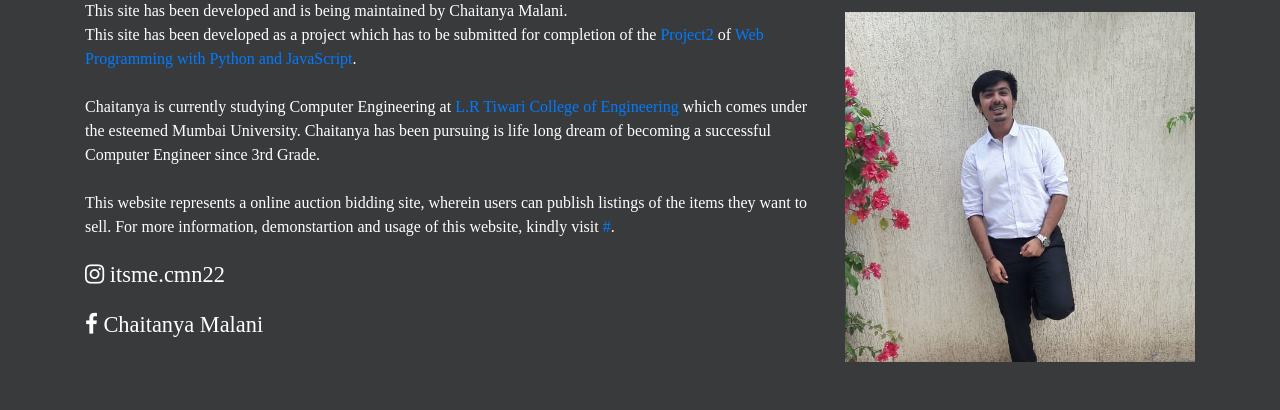
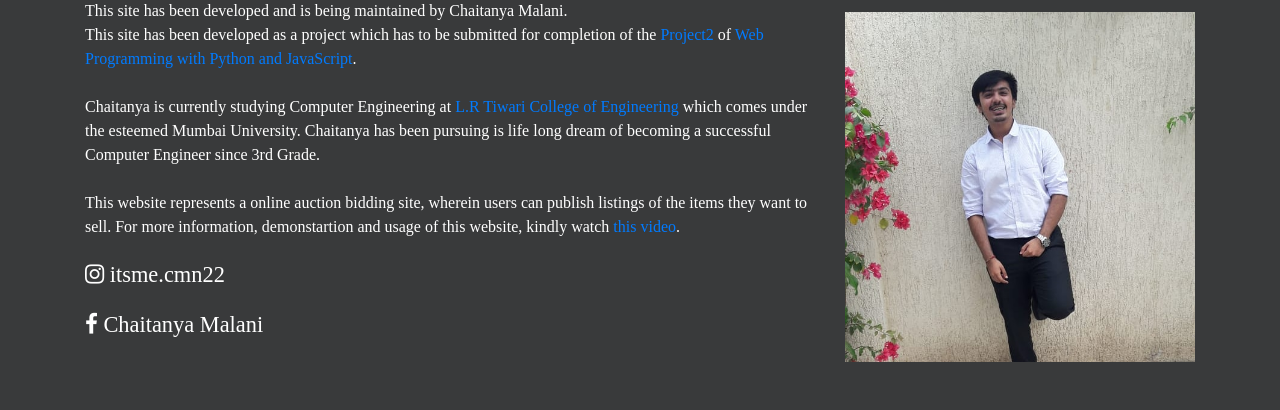
Before and after one commit to cmn22/commerce-auction, a Django app: page /about in a window 1280 px wide. Shown: the part 196-606 px from the top of the page. Run offline with Django 3.2, Linux system fonts and the light colour scheme; some libraries are stand-ins or nearby versions; some web fonts are replaced.

Commit message:
Final Commit

```diff
--- a/auctions/templates/auctions/about.html
+++ b/auctions/templates/auctions/about.html
@@ -16,7 +16,7 @@
                     Chaitanya is currently studying Computer Engineering at <a href="https://www.slrtce.in/" target="_blank">L.R Tiwari College of Engineering</a> which comes under the esteemed Mumbai University.
                     Chaitanya has been pursuing is life long dream of becoming a successful Computer Engineer since 3rd Grade.<br>
                     <br>
-                    This website represents a online auction bidding site, wherein users can publish listings of the items they want to sell. For more information, demonstartion and usage of this website, kindly visit <a href="#" target="_blank">#</a>.
+                    This website represents a online auction bidding site, wherein users can publish listings of the items they want to sell. For more information, demonstartion and usage of this website, kindly watch <a href="https://youtu.be/RZUgXt75px0" target="_blank">this video</a>.
                     <br><br>
                     <i class="fa fa-instagram" onclick="window.open('http://www.instagram.com/itsme.cmn22','_blank')" style="font-size:1.4em"> itsme.cmn22</i>
                     <br><br>
```
Also changed, not shown: README.md (added), auctions/static/auctions/images/ss_about.png (added), auctions/static/auctions/images/ss_categories.png (added), auctions/static/auctions/images/ss_closed_owner.png (added), auctions/static/auctions/images/ss_closed_user.png (added), auctions/static/auctions/images/ss_closed_winner.png (added), auctions/static/auctions/images/ss_comment_logged.png (added), auctions/static/auctions/images/ss_comment_nouser.png (added), auctions/static/auctions/images/ss_create.png (added), auctions/static/auctions/images/ss_home.png (added), auctions/static/auctions/images/ss_listing_logged.png (added), auctions/static/auctions/images/ss_listing_nouser.png (added), auctions/static/auctions/images/ss_login.png (added), auctions/static/auctions/images/ss_logout.png (added), 2 more files.
